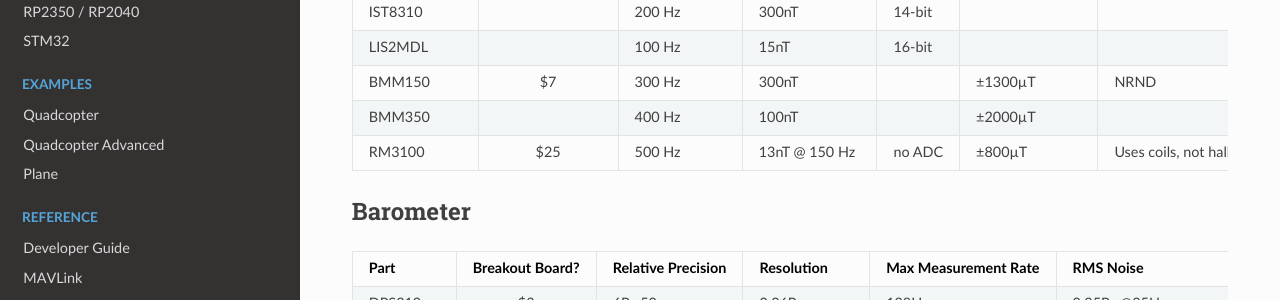
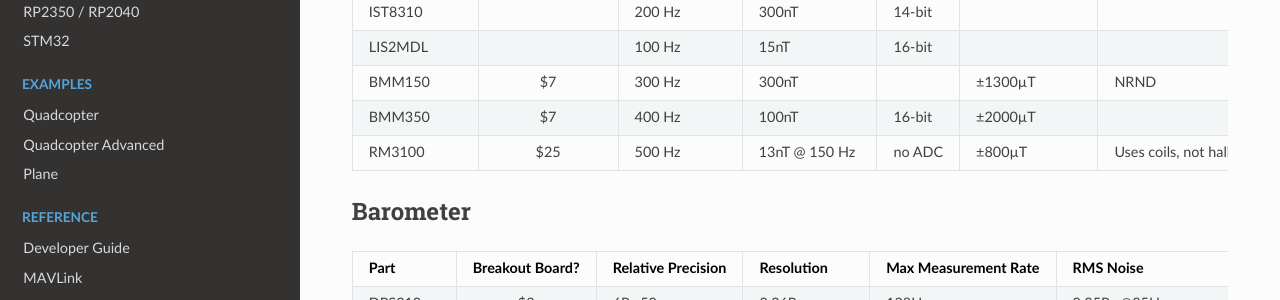
Before and after one commit to qqqlab/madflight-docs, an MkDocs documentation site: the page built from docs/Sensor-Boards.md, in a window 1280 px wide and 900 px high, scrolled down 1475 px. Shown: the part 150-450 px from the top of the window. Built offline with MkDocs 1.6.1, drawn with Linux system fonts in a browser that asks for light colours; nearby versions of some CDN libraries.

Commit message:
Update Sensor-Boards.md

```diff
--- a/docs/Sensor-Boards.md
+++ b/docs/Sensor-Boards.md
@@ -52,7 +52,7 @@ AK09916   |    | 100 Hz| 150nT | 16-bit | | integraded in ICM-20948
 IST8310   |    | 200 Hz| 300nT | 14-bit
 LIS2MDL   |    | 100 Hz| 15nT | 16-bit
 BMM150    | $7 | 300 Hz| 300nT | | ±1300µT | NRND
-BMM350    |    | 400 Hz| 100nT | | ±2000µT |
+BMM350    | $7 | 400 Hz| 100nT | 16-bit | ±2000µT |
 RM3100    |$25 | 500 Hz| 13nT @ 150 Hz | no ADC | ±800µT | Uses coils, not hall sensors
 
 ## Barometer
```
